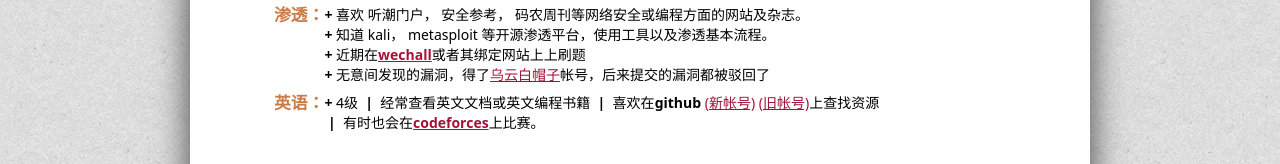
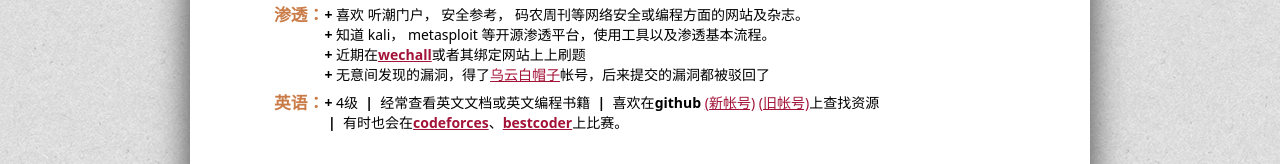
Before and after one commit to Chainhelen/chainhelen.github.io, a plain HTML site: page cv/index.html in a window 1280 px wide. Shown: the part 1135-1299 px from the top of the page. Drawn offline with Linux system fonts and the light colour scheme.

Commit message:
'add_address'

```diff
--- a/cv/index.html
+++ b/cv/index.html
@@ -226,7 +226,7 @@
 								喜欢在<strong>github</strong>&nbsp<a href="http://www.github.com/chainhelen" target="_blank">(新帐号)</a>&nbsp<a href="http://www.github.com/moshanshang" target="_blank">(旧帐号)</a>上查找资源
 							</br>
 							<strong>&nbsp|&nbsp</strong>
-								有时也会在<a href="http://www.codeforces.com/profile/qianhailong" target="_blank"><strong>codeforces</strong></a>上比赛。
+								有时也会在<a href="http://www.codeforces.com/profile/qianhailong" target="_blank"><strong>codeforces</strong></a>、<a href="http://bestcoder.hdu.edu.cn/rating.php?user=chainhelen" target="_blank"><strong>bestcoder</strong></a>上比赛。
 						</div>
 						<div class="clear"></div>
 					</div>
```
